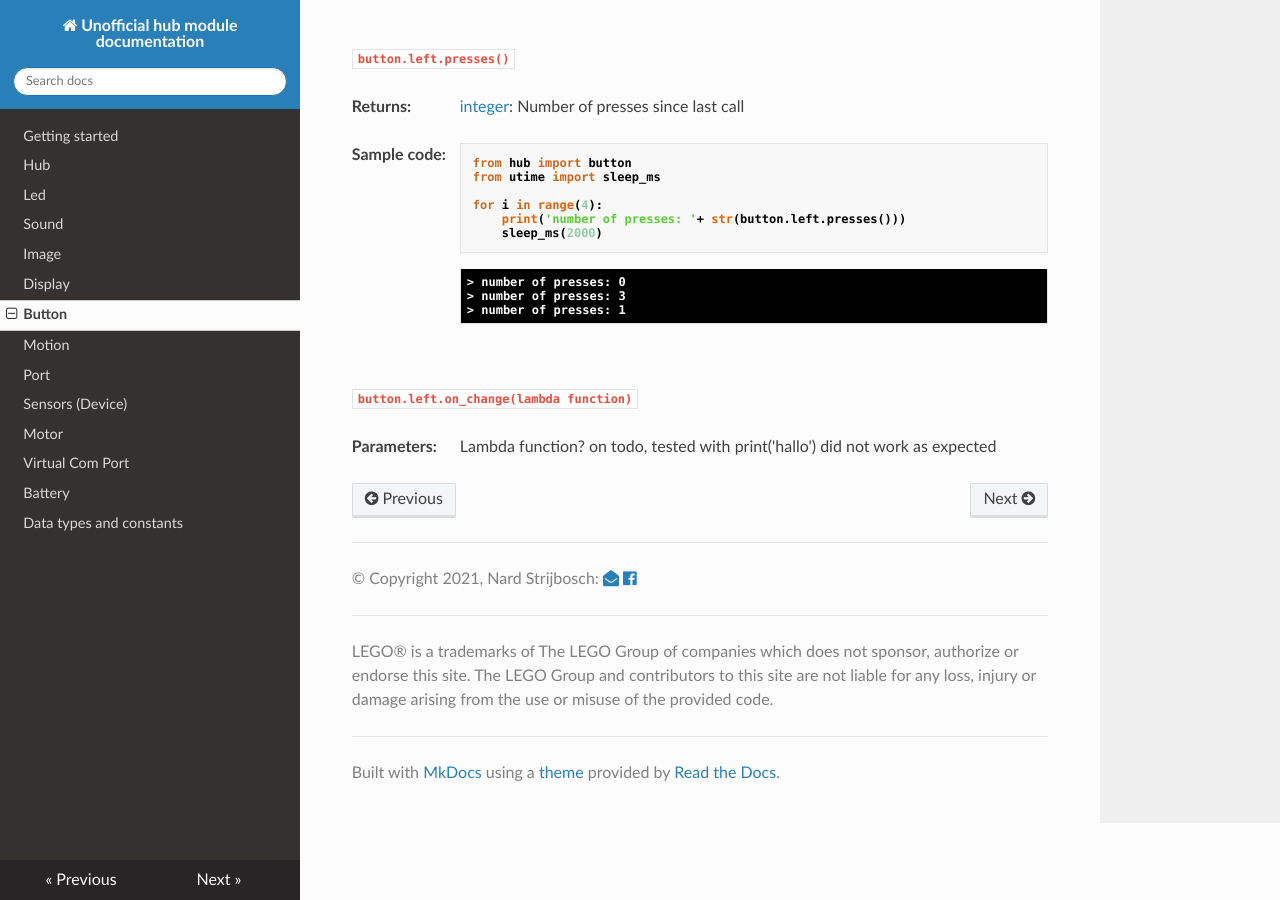
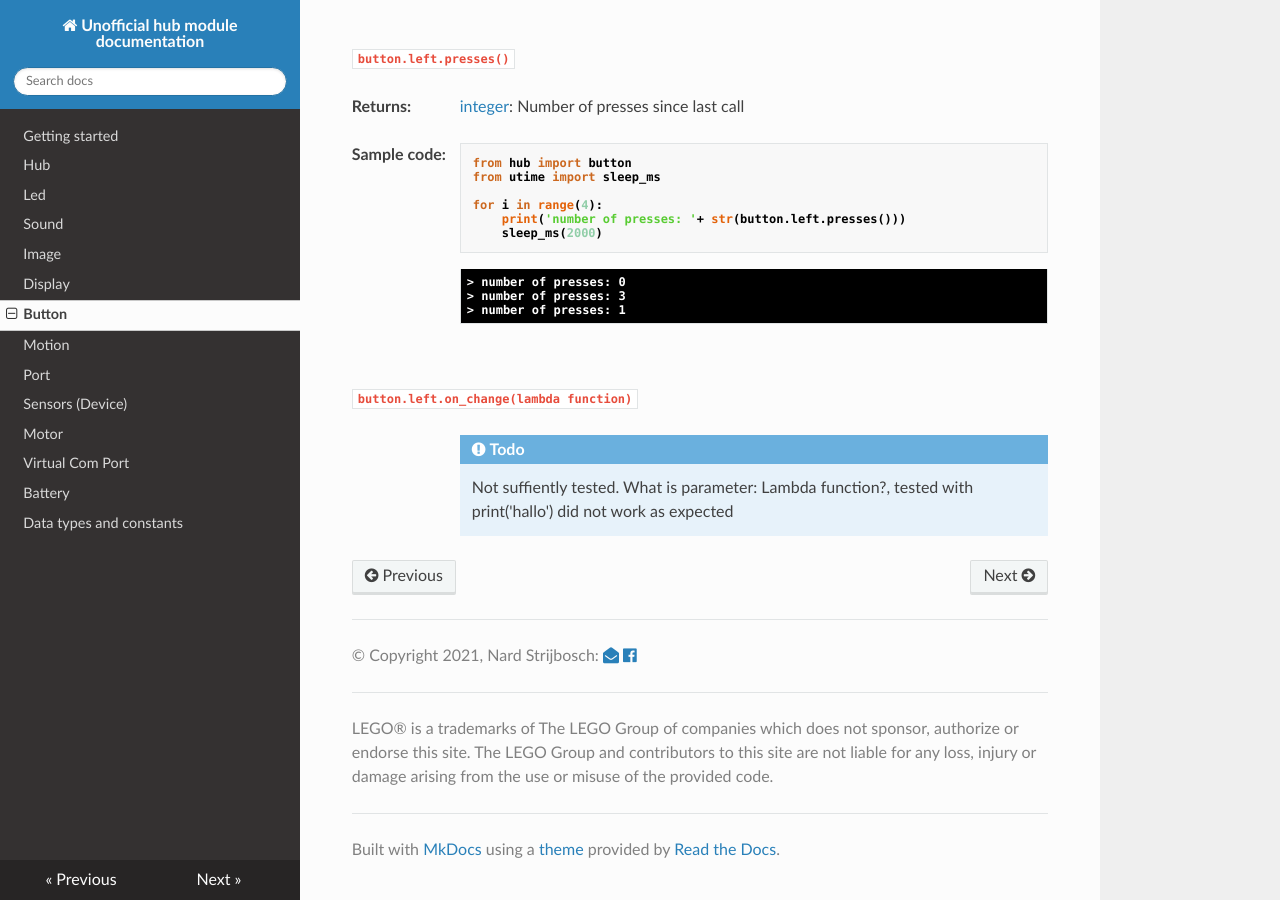
Before and after one commit to NStrijbosch/hub-module-notes, an MkDocs documentation site: the page built from docs/button.md, in a window 1280 px wide and 900 px high, scrolled down 1082 px. Built offline with MkDocs 1.6.1, drawn with Linux system fonts in a browser that asks for light colours; nearby versions of some CDN libraries.

Commit message:
Update button.md

```diff
--- a/docs/button.md
+++ b/docs/button.md
@@ -92,6 +92,5 @@ for i in range(4):
 
 `button.left.on_change(lambda function)`
 
-__Parameters:__
-
-*  Lambda function? on todo, tested with print('hallo') did not work as expected
+!!! todo
+    Not suffiently tested. What is parameter: Lambda function?, tested with print('hallo') did not work as expected
```
